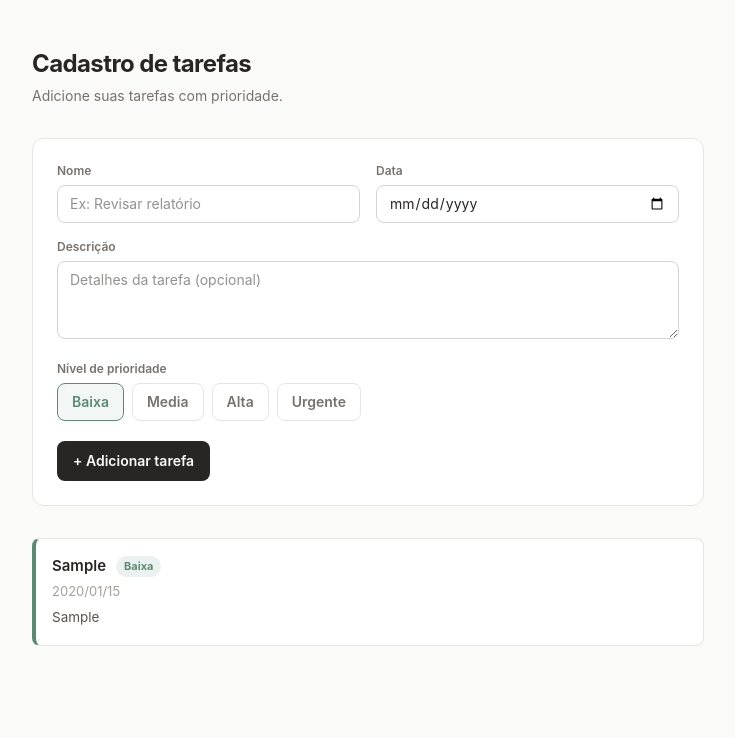
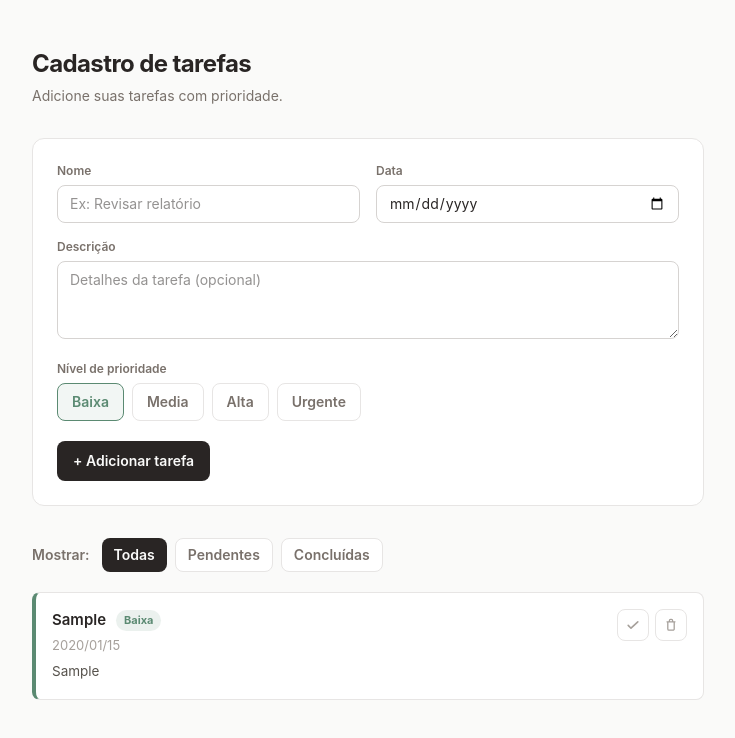
Before and after one commit to AllanFreire/checkpoint4-frontend-design, a React (Vite) app: page / in a window 1280 px wide. Both pictures are taken after typing "Sample", "2020-01-15", "Sample" into the empty fields and a click on the button "+ Adicionar tarefa". Shown: the top 738 px of the page, without its empty margins (272-1007 px from the left). Built offline with nearby package versions, Linux system fonts and the light colour scheme.

Commit message:
feat: implementa filtro de status das tarefas

```diff
--- a/src/components/CadastroTarefas.jsx
+++ b/src/components/CadastroTarefas.jsx
@@ -17,6 +17,7 @@ let proximoId = 1;
 export default function CadastroTarefas() {
     const [tarefas, setTarefas] = useState([]);
     const [erro, setErro] = useState("");
+    const [filtro, setFiltro] = useState("TODAS");
     const [form, setForm] = useState({
         nome: "",
         data: "",
@@ -35,10 +36,26 @@ export default function CadastroTarefas() {
             return;
         }
 
-        setTarefas((prev) => [...prev, { id: proximoId++, ...form }]);
+        setTarefas((prev) => [...prev, { id: proximoId++, concluida: false, ...form }]);
         setForm({ nome: "", data: "", descricao: "", prioridade: "BAIXA" });
         setErro("");
     }
+
+    function alternarConcluida(id) {
+        setTarefas((prev) =>
+            prev.map((t) => (t.id === id ? { ...t, concluida: !t.concluida } : t))
+        );
+    }
+
+    function excluirTarefa(id) {
+        setTarefas((prev) => prev.filter((t) => t.id !== id));
+    }
+
+    const tarefasFiltradas = tarefas.filter((tarefa) => {
+        if (filtro === "PENDENTES") return !tarefa.concluida;
+        if (filtro === "CONCLUIDAS") return tarefa.concluida;
+        return true;
+    });
 
     return (
         <div className="min-h-screen bg-stone-50 px-5 py-12 text-stone-800">
@@ -133,23 +150,61 @@ export default function CadastroTarefas() {
                     </button>
                 </form>
 
-                {tarefas.length === 0 ? (
+                <div className="mb-5 flex flex-wrap items-center gap-2">
+                    <span className="mr-1 text-sm font-semibold text-stone-500">Mostrar:</span>
+                    <div className="flex flex-wrap gap-2">
+                        {[
+                            { valor: "TODAS", label: "Todas" },
+                            { valor: "PENDENTES", label: "Pendentes" },
+                            { valor: "CONCLUIDAS", label: "Conclu\u00eddas" },
+                        ].map(({ valor, label }) => (
+                            <button
+                                type="button"
+                                key={valor}
+                                onClick={() => setFiltro(valor)}
+                                aria-pressed={filtro === valor}
+                                className={
+                                    filtro === valor
+                                        ? "rounded-lg bg-stone-800 px-3 py-1.5 text-sm font-semibold text-stone-50"
+                                        : "rounded-lg border border-stone-200 bg-white px-3 py-1.5 text-sm font-semibold text-stone-500 hover:border-stone-400"
+                                }
+                            >
+                                {label}
+                            </button>
+                        ))}
+                    </div>
+                </div>
+
+                {tarefasFiltradas.length === 0 ? (
                     <div className="rounded-xl border border-dashed border-stone-300 py-10 text-center text-stone-400">
-                        Nenhuma tarefa cadastrada ainda.
+                        {tarefas.length === 0 ? "Nenhuma tarefa cadastrada ainda." : "Nenhuma tarefa encontrada para este filtro."}
                     </div>
                 ) : (
                     <div className="flex flex-col gap-2.5">
-                        {tarefas.map((t) => {
+                        {tarefasFiltradas.map((t) => {
                             const cor = corPrioridade(t.prioridade);
                             const label = PRIORIDADES.find((p) => p.valor === t.prioridade)?.label ?? t.prioridade;
                             return (
                                 <div
                                     key={t.id}
                                     style={{ borderLeftColor: cor }}
-                                    className="rounded-lg border border-stone-200 border-l-4 bg-white p-4"
+                                    className={
+                                        t.concluida
+                                            ? "flex items-start justify-between gap-3 rounded-lg border border-stone-200 border-l-4 bg-white p-4 opacity-60"
+                                            : "flex items-start justify-between gap-3 rounded-lg border border-stone-200 border-l-4 bg-white p-4"
+                                    }
                                 >
+                                    <div className="min-w-0 flex-1">
                                         <div className="mb-1 flex items-center gap-2.5">
-                                        <span className="text-[15px] font-semibold">{t.nome}</span>
+                                            <span
+                                                className={
+                                                    t.concluida
+                                                        ? "text-[15px] font-semibold line-through decoration-stone-400"
+                                                        : "text-[15px] font-semibold"
+                                                }
+                                            >
+                                                {t.nome}
+                                            </span>
                                             <span
                                                 style={{ backgroundColor: `${cor}1f`, color: cor }}
                                                 className="rounded-full px-2 py-0.5 text-[11px] font-bold"
@@ -166,6 +221,46 @@ export default function CadastroTarefas() {
                                             </p>
                                         )}
                                     </div>
+
+                                    <div className="flex shrink-0 items-center gap-1.5">
+                                        <button
+                                            type="button"
+                                            onClick={() => alternarConcluida(t.id)}
+                                            title={t.concluida ? "Marcar como pendente" : "Marcar como concluída"}
+                                            className={
+                                                t.concluida
+                                                    ? "flex h-8 w-8 items-center justify-center rounded-lg border border-emerald-200 bg-emerald-50 text-emerald-600"
+                                                    : "flex h-8 w-8 items-center justify-center rounded-lg border border-stone-200 text-stone-400 transition-colors hover:border-emerald-300 hover:text-emerald-600"
+                                            }
+                                        >
+                                            <svg viewBox="0 0 20 20" fill="none" className="h-4 w-4">
+                                                <path
+                                                    d="M4 10.5l3.5 3.5L16 6"
+                                                    stroke="currentColor"
+                                                    strokeWidth="2"
+                                                    strokeLinecap="round"
+                                                    strokeLinejoin="round"
+                                                />
+                                            </svg>
+                                        </button>
+                                        <button
+                                            type="button"
+                                            onClick={() => excluirTarefa(t.id)}
+                                            title="Excluir tarefa"
+                                            className="flex h-8 w-8 items-center justify-center rounded-lg border border-stone-200 text-stone-400 transition-colors hover:border-red-300 hover:text-red-600"
+                                        >
+                                            <svg viewBox="0 0 20 20" fill="none" className="h-4 w-4">
+                                                <path
+                                                    d="M5 6h10M8 6V4.5A1.5 1.5 0 019.5 3h1A1.5 1.5 0 0112 4.5V6m-6 0v9a1.5 1.5 0 001.5 1.5h5A1.5 1.5 0 0014 15V6"
+                                                    stroke="currentColor"
+                                                    strokeWidth="1.6"
+                                                    strokeLinecap="round"
+                                                    strokeLinejoin="round"
+                                                />
+                                            </svg>
+                                        </button>
+                                    </div>
+                                </div>
                             );
                         })}
                     </div>
```
Lines whose indentation alone changed are shown as unchanged.
